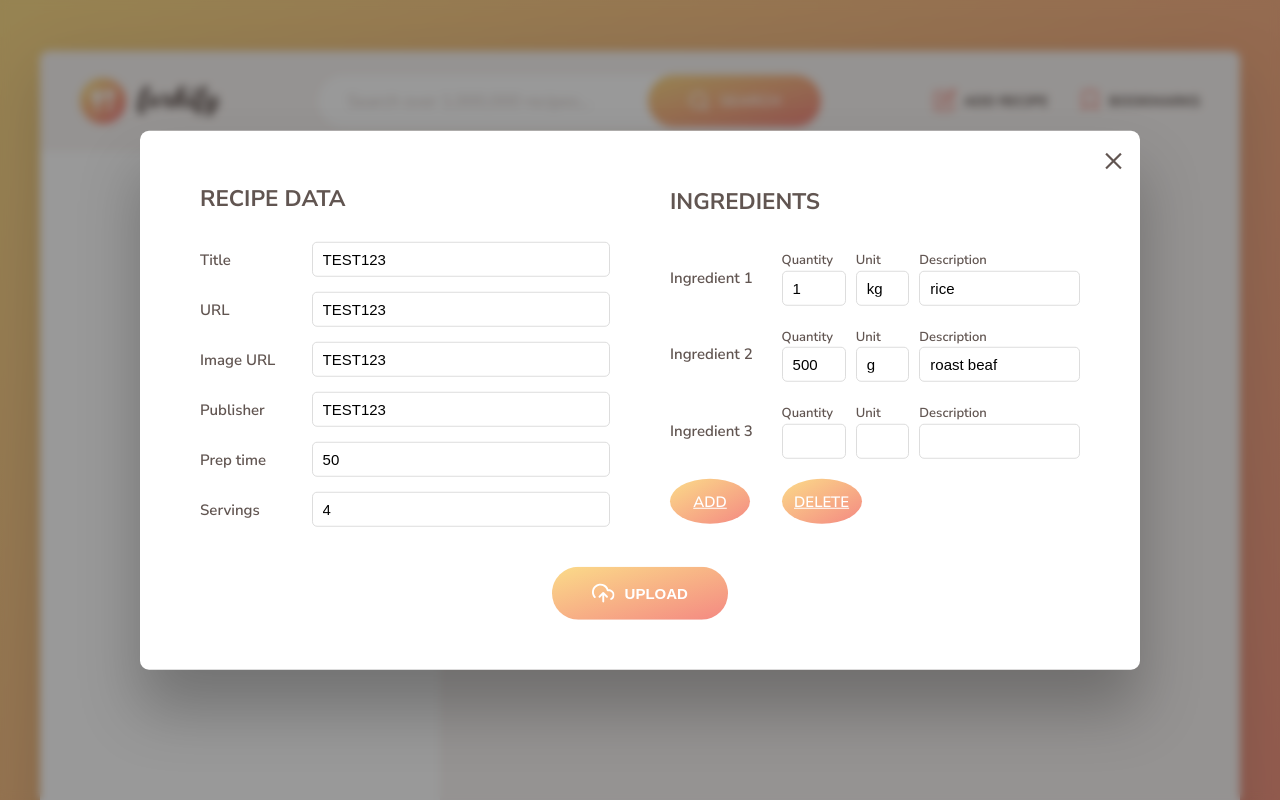
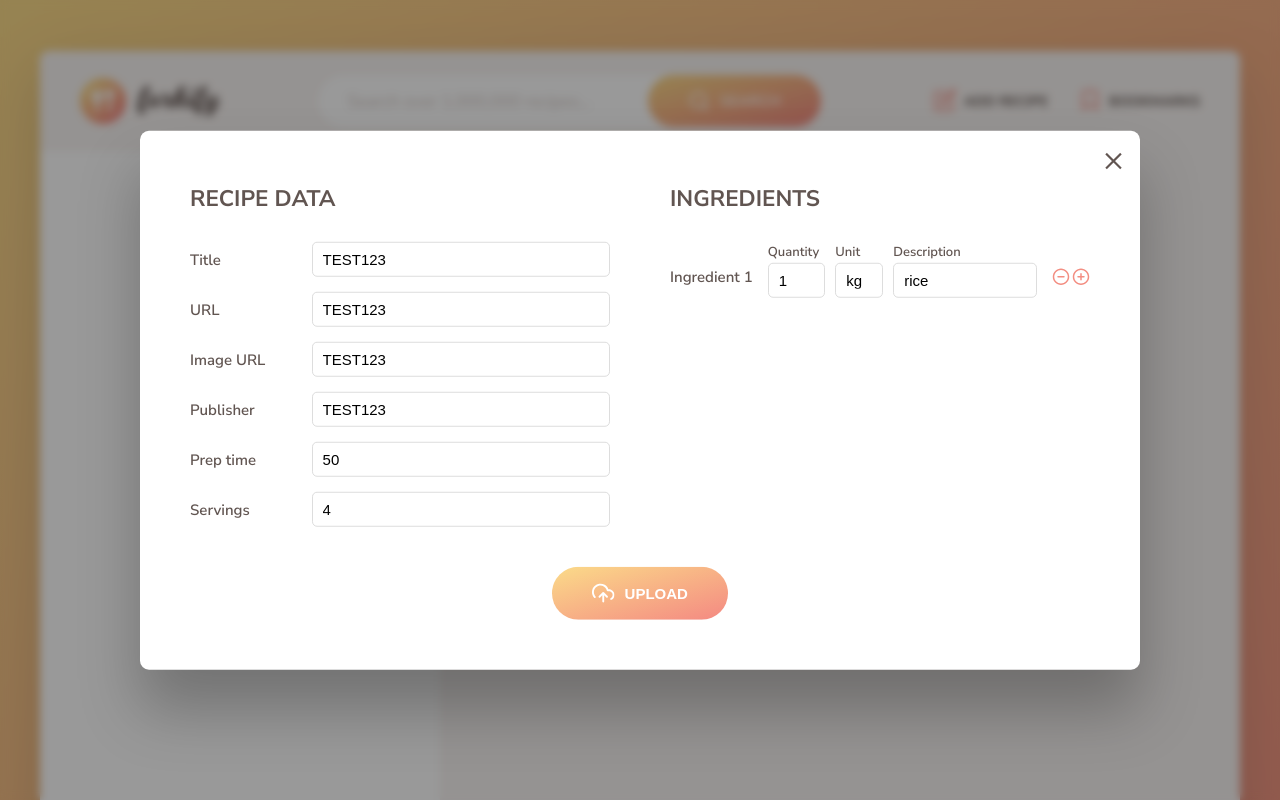
Before and after one commit to FoadSL/Forkify, a website built with Parcel: page index.html in a window 1280 px wide. Both pictures are taken after a click on the button "ADD RECIPE". Shown: the top 800 px of the page. Built offline with nearby package versions, Linux system fonts and the light colour scheme.

Commit message:
Improved add recipe form: Improved adding and deleting ingredients (css, js)

```diff
--- a/index.html
+++ b/index.html
@@ -281,9 +281,9 @@
           <input value="4" required name="servings" type="number" />
         </div>
 
-        <div class="upload__column">
+        <div class="upload__column upload__column--ingredients">
           <h3 class="upload__heading">Ingredients</h3>
-          <label>Ingredient 1</label>
+          <label class="upload__label">Ingredient 1</label>
           <div class="ingredient" data-ingredient-number="1">
             <div class="upload__ingredient">
               <label for="quantity">Quantity</label>
@@ -316,8 +316,22 @@
               />
             </div>
           </div>
+          <div class="upload__action">
+            <a href="#" class="upload__action-btn upload__action-btn--delete">
+              <svg>
+                <use href="src/img/icons.svg#icon-minus-circle"></use>
+              </svg>
+            </a>
+            <a href="#" class="upload__action-btn upload__action-btn--add">
+              <svg>
+                <use href="src/img/icons.svg#icon-plus-circle"></use>
+              </svg>
+            </a>
+          </div>
 
-          <label>Ingredient 2</label>
+          <!-- <a href=""></a> -->
+
+          <!-- <label>Ingredient 2</label>
           <div class="ingredient" data-ingredient-number="2">
             <div class="upload__ingredient">
               <label for="quantity">Quantity</label>
@@ -378,10 +392,15 @@
                 required
               />
             </div>
-          </div>
+          </div> -->
 
-          <a href="#" class="btn btn--round upload__add-btn">Add</a>
-          <a href="#" class="btn btn--round upload__delete-btn">Delete</a>
+          <!-- <a href="#" class="btn btn--round upload__add-btn">Add</a>
+          <a href="#" class="btn btn--round upload__delete-btn">Delete</a> -->
+          <!-- <a href="#" class="upload__delete-btn">
+            <svg>
+              <use href="src/img/icons.svg#icon-minus-circle"></use>
+            </svg>
+          </a> -->
         </div>
 
         <button class="btn upload__btn">
--- a/src/js/views/addRecipeView.js
+++ b/src/js/views/addRecipeView.js
@@ -9,14 +9,18 @@ class AddRecipeView extends View {
   _overlay = document.querySelector('.overlay');
   _btnOpen = document.querySelector('.nav__btn--add-recipe');
   _btnClose = document.querySelector('.btn--close-modal');
-  _btnAddIngredient = document.querySelector('.upload__add-btn');
-  _btnDeleteIngredient = document.querySelector('.upload__delete-btn');
+  _btnAddIngredient = document.querySelector('.upload__action-btn--add');
+  _btnDeleteIngredient = document.querySelector('.upload__action-btn--delete');
 
   constructor() {
     super();
     this._addHandlerShowWindow();
     this._addHandlerHideWindow();
-    this._addHandlerIngredients();
+    // this._addHandlerIngredients();
+    this._parentElement.addEventListener(
+      'click',
+      this._addHandlerIngredients.bind(this)
+    );
   }
 
   toggleWindow() {
@@ -33,29 +37,35 @@ class AddRecipeView extends View {
     this._overlay.addEventListener('click', this.toggleWindow.bind(this));
   }
 
-  _addHandlerIngredients() {
-    this._btnAddIngredient.addEventListener(
-      'click',
-      this._addHandlerIngredient.bind(this, 'add')
-    );
-    this._btnDeleteIngredient.addEventListener(
-      'click',
-      this._addHandlerIngredient.bind(this, 'delete')
-    );
+  _addHandlerIngredients(e) {
+    const actionBox = e.target.closest('.upload__action');
+    if (!actionBox) return;
+
+    if (e.target.closest('.upload__action-btn--add'))
+      this._addHandlerIngredient('add', actionBox);
+
+    if (e.target.closest('.upload__action-btn--delete'))
+      this._addHandlerIngredient('delete', actionBox);
   }
 
-  _addHandlerIngredient(action, e) {
-    e.preventDefault();
+  _addHandlerIngredient(action, actionBox) {
+    console.log(actionBox);
     const allIngredients = document.querySelectorAll('.ingredient');
     const ingredientsNum = allIngredients.length;
+
     if (action === 'add') {
       const markup = this._generateIngredientMarkup(ingredientsNum);
-      e.currentTarget.insertAdjacentHTML('beforebegin', markup);
+      console.log(actionBox);
+      actionBox.parentElement.insertAdjacentHTML('beforeend', markup);
     }
     if (action === 'delete') {
-      const lastIngredient = allIngredients[ingredientsNum - 1];
-      lastIngredient.previousElementSibling.remove(); // Remove the label of ingredient
-      lastIngredient.remove(); // remove the ingredient
+      if (ingredientsNum === 1) return;
+
+      const previousInput = actionBox.previousElementSibling;
+      const previousLabel = previousInput.previousElementSibling;
+      actionBox.remove();
+      previousInput.remove();
+      previousLabel.remove();
     }
   }
 
@@ -91,8 +101,8 @@ class AddRecipeView extends View {
 
   _generateIngredientMarkup(ingsNum) {
     return `
-        <label>Ingredient ${++ingsNum}</label>
-        <div class="ingredient" data-ingredient-number="${++ingsNum}">
+<label class="upload__label">Ingredient ${++ingsNum}</label>
+          <div class="ingredient" data-ingredient-number="${++ingsNum}">
             <div class="upload__ingredient">
               <label for="quantity">Quantity</label>
               <label for="unit">Unit</label>
@@ -104,22 +114,39 @@ class AddRecipeView extends View {
                 min="0"
                 name="ing-quantity"
                 placeholder=""
+                value="1"
               />
               <input
                 class="upload__input upload__input--unit"
                 type="text"
                 name="ing-unit"
                 placeholder=""
+                value="kg"
               />
               <input
                 class="upload__input upload__input--description"
                 type="text"
                 name="ing-description"
                 placeholder=""
+                value="rice"
+                required
                 required
               />
             </div>
-        </div>`;
+          </div>
+          <div class="upload__action">
+            <a href="#" class="upload__action-btn upload__action-btn--delete">
+              <svg>
+                <use href="${icons}#icon-minus-circle"></use>
+              </svg>
+            </a>
+            <a href="#" class="upload__action-btn upload__action-btn--add">
+              <svg>
+                <use href="${icons}#icon-plus-circle"></use>
+              </svg>
+            </a>
+          </div>
+        `;
   }
 }
 
--- a/src/sass/_upload.scss
+++ b/src/sass/_upload.scss
@@ -7,7 +7,7 @@
   background-color: white;
   border-radius: 9px;
 
-  padding: 5rem 6rem;
+  padding: 5rem 5rem;
   box-shadow: 0 4rem 6rem rgba(0, 0, 0, 0.25);
   z-index: 1000;
   transition: all 0.5s;
@@ -45,13 +45,14 @@
 .upload {
   display: grid;
   grid-template-columns: 1fr 1fr;
+  align-items: start;
   gap: 4rem 6rem;
 
   &__column {
     display: grid;
     grid-template-columns: 1fr 2.8fr;
     align-items: center;
-    gap: 1.5rem 0.5rem;
+    gap: 1.5rem;
 
     & label {
       font-size: 1.5rem;
@@ -82,6 +83,27 @@
       justify-self: center;
       margin-top: 1rem;
     }
+
+    &--ingredients {
+      grid-template-columns: max-content 1fr max-content;
+      column-gap: auto;
+      align-items: center;
+    }
+  }
+
+  &__label {
+    margin-top: 1.5rem;
+  }
+
+  .upload__action {
+    display: flex;
+    gap: 0.2rem;
+    margin-top: 2rem;
+    svg {
+      width: 1.8rem;
+      height: 1.8rem;
+      fill: $color-primary;
+    }
   }
 
   &__ingredient {
@@ -111,6 +133,10 @@
     }
   }
 
+  &__action {
+    display: flex;
+  }
+
   &__heading {
     font-size: 2.25rem;
     font-weight: 700;
```
